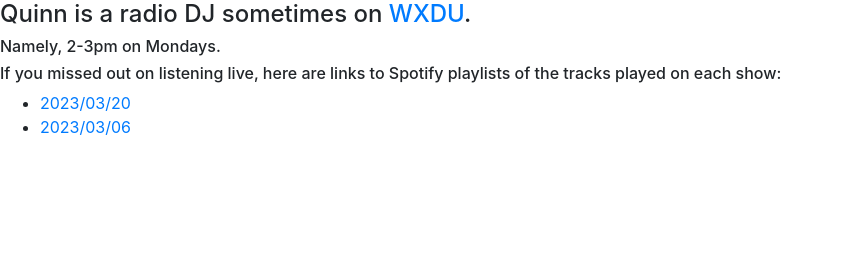
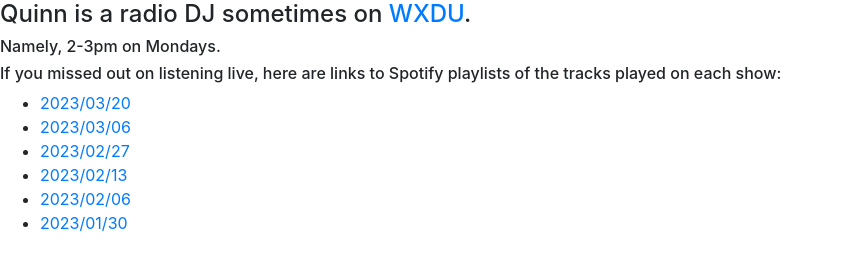
Before and after one commit to quinnburton/quinnburton.github.io, a plain HTML site: page radio.html in a window 1280 px wide. Shown: the whole page, without its empty margins (0-842 px from the left). Drawn offline with nearby package versions, Linux system fonts and the light colour scheme.

Commit message:
added rest of missing playlist links

```diff
--- a/radio.html
+++ b/radio.html
@@ -14,6 +14,18 @@
       <li>
         <a href="https://open.spotify.com/playlist/7f89J3UsUPlw1aPLXOdwmD?si=dc4a1f6f63df4c8e">2023/03/06</a>
       </li>
+      <li>
+        <a href="https://open.spotify.com/playlist/32Iozz43gSWSnuJmoipc6B?si=b8ad007b47e842ee">2023/02/27</a>
+      </li>
+      <li>
+        <a href="https://open.spotify.com/playlist/5SddqhXNACSssWIPsRet7G?si=0f1079e78a824611">2023/02/13</a>
+      </li>
+      <li>
+        <a href="https://open.spotify.com/playlist/0M74QX7iKO0nXnrq8GL8sk?si=d03799c33ca542df">2023/02/06</a>
+      </li>
+      <li>
+        <a href="https://open.spotify.com/playlist/5gCC24Zezk9Xq9ZJQpWkyb?si=37caf0cd0ab44cc1">2023/01/30</a>
+      </li>
     </ul>
   </body>
 </html>
```
